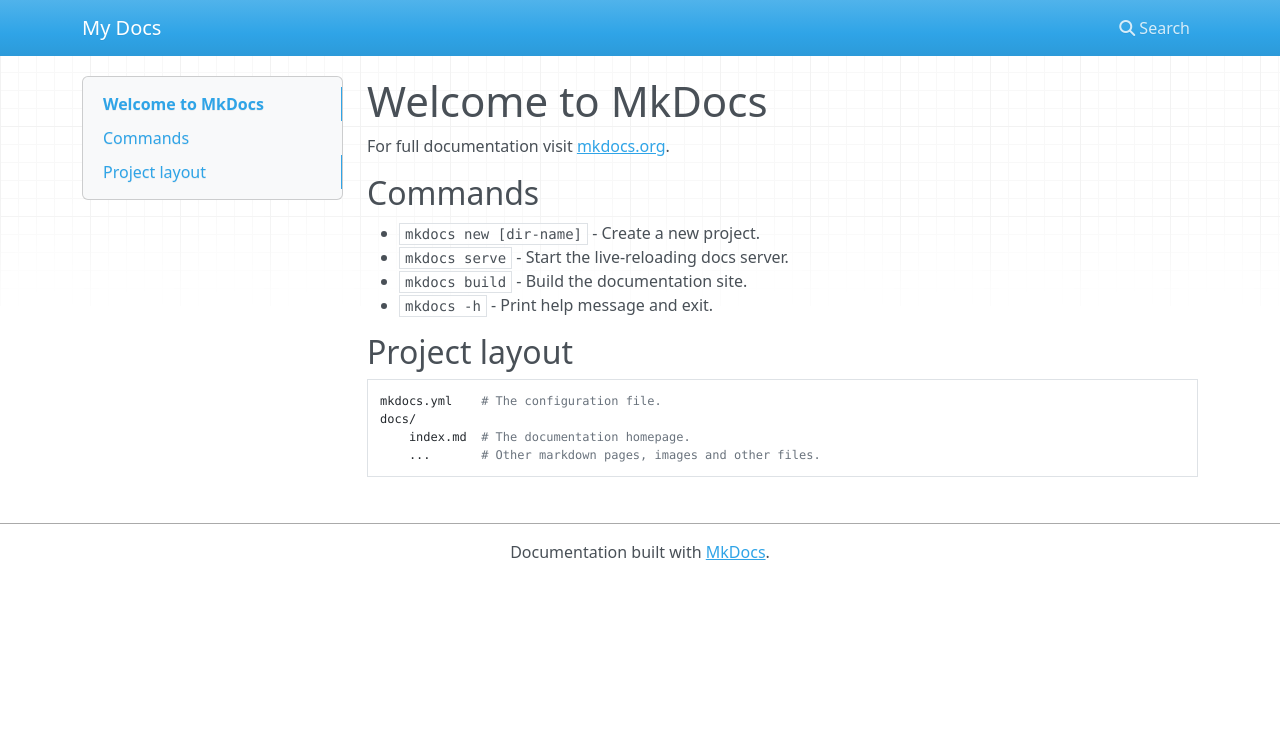
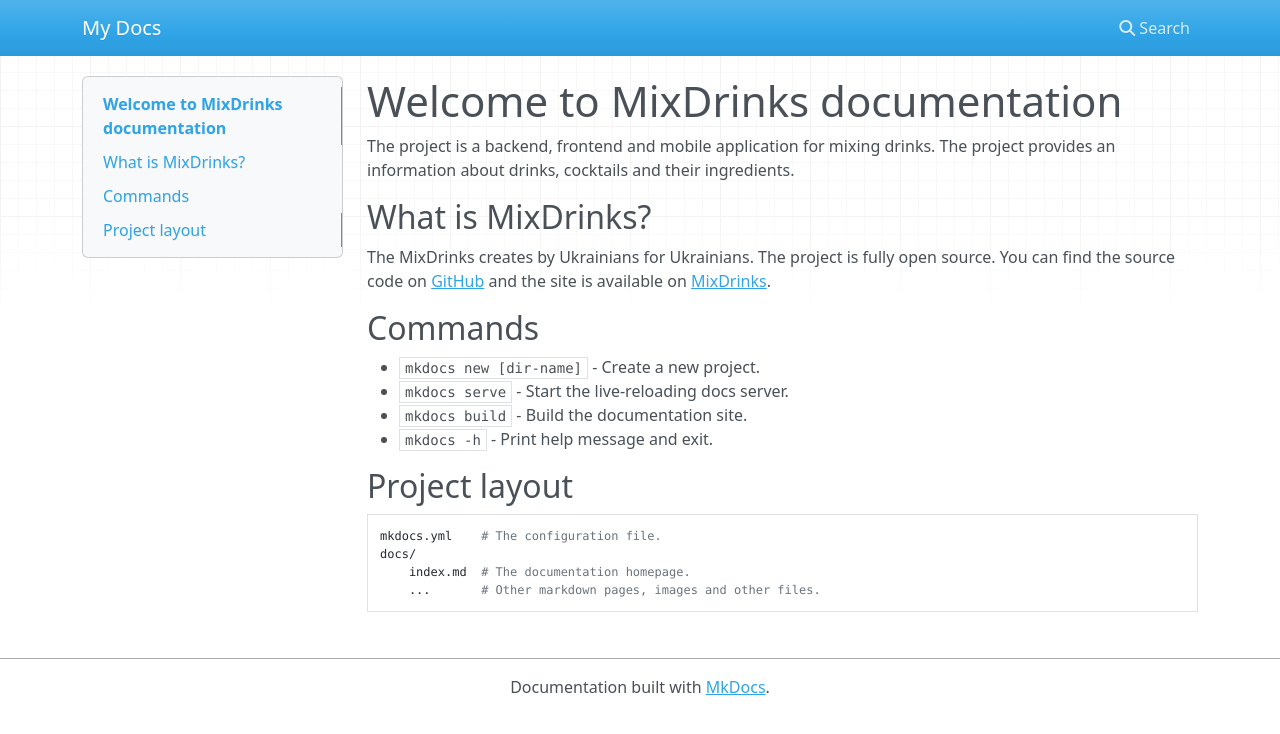
Before and after one commit to MixDrinks/docs, an MkDocs documentation site: the page built from docs/index.md, in a window 1280 px wide. Shown: the top 734 px of the page. Built offline with MkDocs 1.6.1, drawn with Linux system fonts in a browser that asks for light colours; nearby versions of some CDN libraries.

Commit message:
Add base info about project

```diff
--- a/docs/index.md
+++ b/docs/index.md
@@ -1,6 +1,12 @@
-# Welcome to MkDocs
+# Welcome to MixDrinks documentation
 
-For full documentation visit [mkdocs.org](https://www.mkdocs.org).
+The project is a backend, frontend and mobile application for mixing drinks. The project provides an information about
+drinks, cocktails and their ingredients.
+
+## What is MixDrinks?
+
+The MixDrinks creates by Ukrainians for Ukrainians. The project is fully open source. You can find the source code
+on [GitHub](https://github.com/MixDrinks) and the site is available on [MixDrinks](https://mixdrinks.org).
 
 ## Commands
 
```
